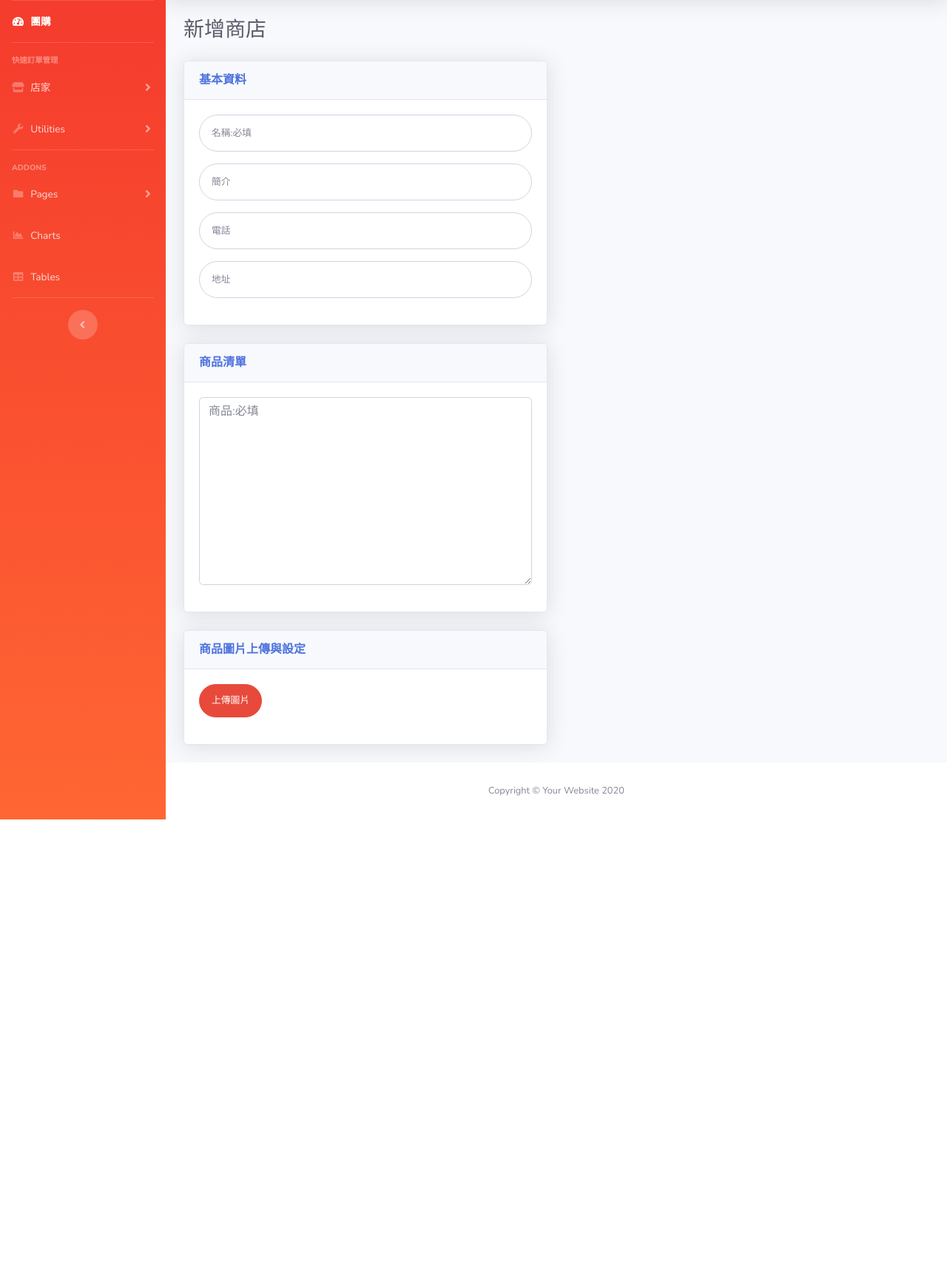
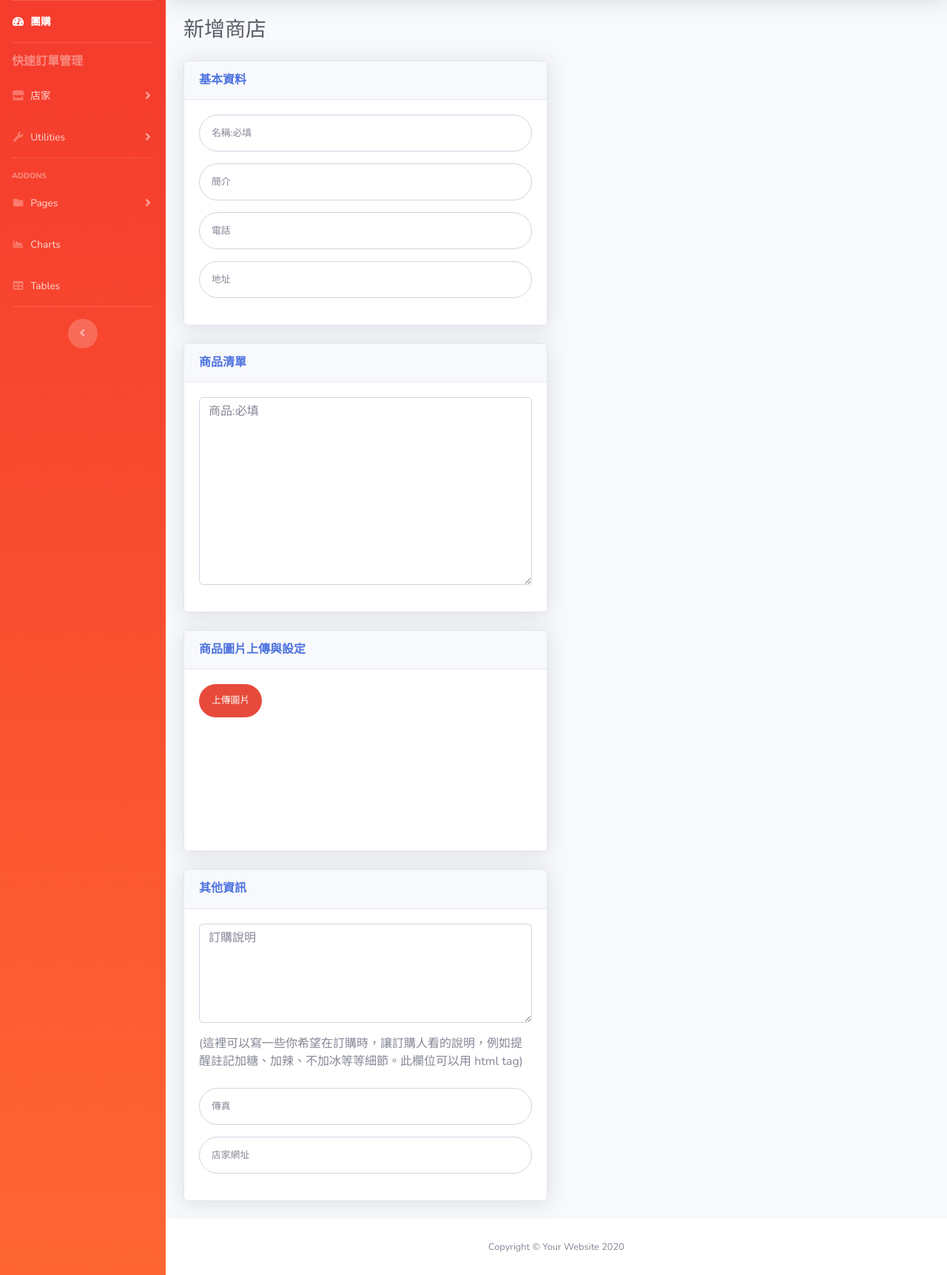
Before and after one commit to Josh5347/group-buy, a PHP site: page /createStore.php in a window 1280 px wide. Shown: the part 70-1794 px from the top of the page at 74% size. Before the commit the page ends 1178 px from the top, so only its background shows below. Run offline with PHP 8.4, Linux system fonts and the light colour scheme.

Commit message:
編輯 "新增商店" 頁面

```diff
--- a/common/sideBar.php
+++ b/common/sideBar.php
@@ -24,7 +24,7 @@
 
       <!-- Heading -->
       <div class="sidebar-heading">
-        快速訂單管理
+        <h6><b>快速訂單管理</b></h6>
       </div>
 
       <!-- Nav Item - Pages Collapse Menu -->
--- a/createStore.php
+++ b/createStore.php
@@ -96,10 +96,18 @@
                   </div>
                   <div class="card-body">
                     <div class="form-group">
-                      <button type="button" class="btn btn-danger btn-user">
+                      <button type="button" class="btn btn-danger btn-user"
+                        data-toggle="modal" data-target="#uploadSelectFilesModal">
                         上傳圖片
                       </button>
                     </div>
+                    <br />
+                    <br />
+                    <br />
+                    <br />
+                    <br />
+                    <br />
+
                   </div>
                 </div>
 
@@ -109,6 +117,71 @@
             </div>
             <!-- Content Row End-->
 
+            <!-- Content Row -->
+            <div class="row">
+
+              <!-- Content Column -->
+              <div class="col-lg-6 mb-4">
+
+                <!-- Project Card Example -->
+                <div class="card shadow">
+                  <div class="card-header py-3">
+                    <h6 class="m-0 font-weight-bold text-primary">其他資訊</h6>
+                  </div>
+                  <div class="card-body">
+                    <div class="form-group">
+                      <textarea name="store_name" rows="5" cols="50" class="form-control" placeholder="訂購說明"></textarea>
+                    </div>
+                    <div class="form-group">
+                      <label>(這裡可以寫一些你希望在訂購時，讓訂購人看的說明，例如提醒註記加糖、加辣、不加冰等等細節。此欄位可以用&nbsphtml&nbsptag)</label>
+                    </div>
+                    <div class="form-group">
+                      <input type="text" name="" class="form-control form-control-user" placeholder="傳真">
+                    </div>
+                    <div class="form-group">
+                      <input type="text" name="" class="form-control form-control-user" placeholder="店家網址">
+                    </div>
+                    <div class="form-group">
+                    </div>
+
+                  </div>
+                </div>
+
+
+              </div>
+
+            </div>
+            <!-- Content Row End-->
+
+
+          </form>
+          <form class="user">
+            <!-- The Modal -->
+            <div class="modal" id="uploadSelectFilesModal">
+              <div class="modal-dialog">
+                <div class="modal-content">
+
+                  <!-- Modal Header -->
+                  <div class="modal-header">
+                    <div class="modal-title"><h4>上傳圖片</h4></div>
+                  </div>
+
+                  <!-- Modal body -->
+                  <div class="modal-body">
+                    <h6>支援&nbsp.jpg,&nbsp.png,&nbsp.gif,&nbsp.bmp&nbsp等四種圖片格式</h6>
+
+                  </div>
+
+                  <!-- Modal footer -->
+                  <div class="modal-footer">
+                    <button type="button" class="btn btn-danger btn-user" data-dismiss="modal">確定上傳</button>
+                    <button type="button" class="btn btn-outline-danger btn-user" data-dismiss="modal">取消上傳</button>
+                  </div>
+
+                </div>
+              </div>
+            </div>
+            <!-- Model end -->
           </form>
         </div>
         <!-- /.container-fluid -->
```
